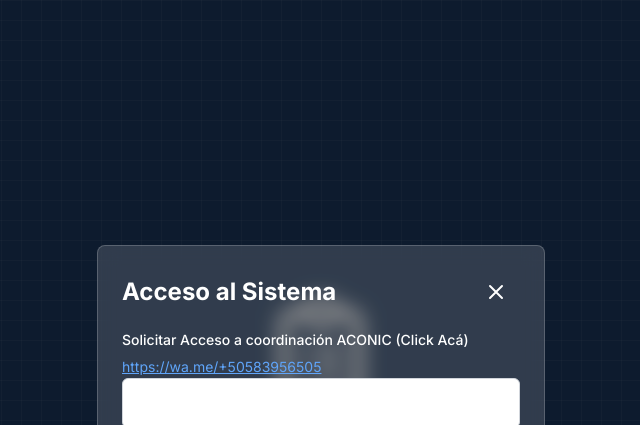
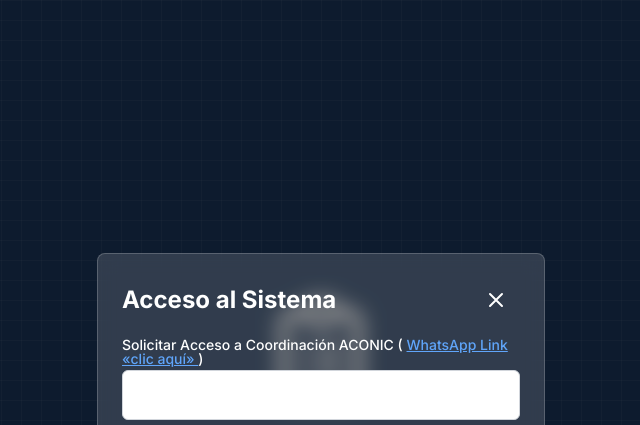
Before and after one commit to aconic-ni/CustomsEx-P, a plain HTML site: page index.html in a window 1280 px wide. Both pictures are taken after a click on the element 639 px from the left and 350 px from the top of the page. Shown: the top 425 px of the page, without its empty margins (319-959 px from the left). Drawn offline with nearby package versions, Linux system fonts and the light colour scheme.

Commit message:
Update index.html

```diff
--- a/index.html
+++ b/index.html
@@ -199,12 +199,13 @@
 
             <form id="loginForm" class="space-y-6">
                 <div>
-                 <label for="accessCode" class="block text-sm font-medium text-white mb-1">
-  Solicitar Acceso a coordinación ACONIC (Click Acá)
+                 <label for="accessCode" class="block text-sm font-medium text-white mb-1 leading-none">
+  Solicitar Acceso a Coordinación ACONIC (
+  <a href="https://wa.me/+50583956505" onclick="event.stopPropagation();" target="_blank" class="text-blue-400 underline leading-none">
+    WhatsApp Link «clic aquí»
+  </a>
+  )
 </label>
-<a href="https://wa.me/+50583956505" target="_blank" class="text-blue-400 underline text-sm">
-  https://wa.me/+50583956505
-</a>
                     <input type="text" id="accessCode" name="accessCode" maxlength="6" required
                            class="w-full px-4 py-3 border border-gray-300 rounded-md focus:outline-none focus:ring-2 focus:ring-blue-500 code-input"
                            autocomplete="off" inputmode="numeric" pattern="[0-9]*">
```
